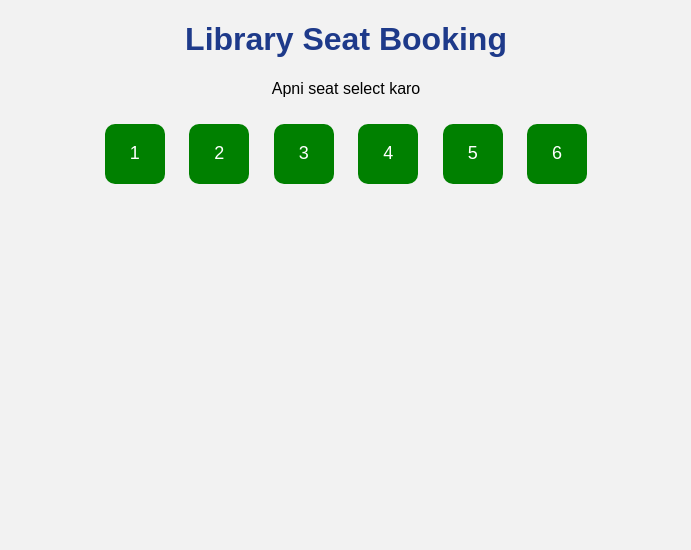
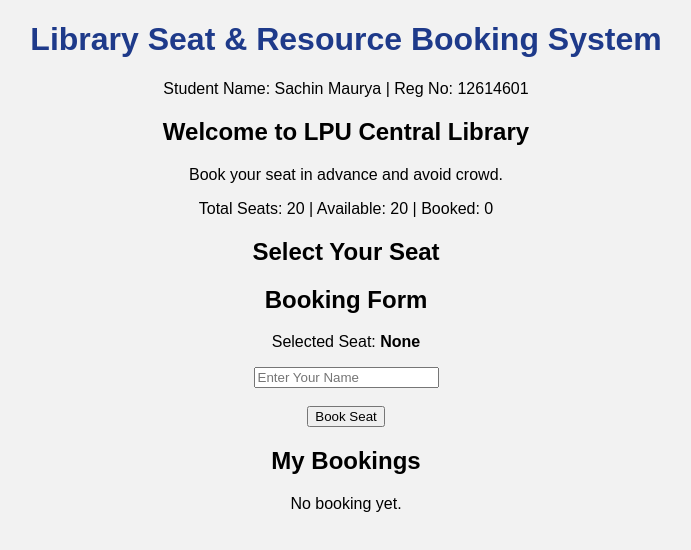
Before and after one commit to sachinmaurya9493/Library-seat-booking, a plain HTML site: page index.html in a window 1280 px wide. Shown: the whole page, without its empty margins (294-985 px from the left). Drawn offline with Linux system fonts and the light colour scheme.

Commit message:
Enhance library booking page layout and content
Updated the title and header for clarity, added a booking form, and improved the layout with additional sections.

```diff
--- a/index.html
+++ b/index.html
@@ -1,26 +1,38 @@
 <!DOCTYPE html>
-<html lang="en">
+<html>
 <head>
-<meta charset="UTF-8">
-<meta name="viewport" content="width=device-width, initial-scale=1.0">
-<title>Library Seat Booking</title>
+<title>Library Seat Booking System</title>
 <link rel="stylesheet" href="style.css">
 </head>
 <body>
 
-<h1>Library Seat Booking</h1>
-<p>Apni seat select karo</p>
+<header>
+<h1>Library Seat & Resource Booking System</h1>
+<p>Student Name: Sachin Maurya | Reg No: 12614601</p>
+</header>
 
-<div class="seats">
-  <button class="seat" onclick="bookSeat(this)">1</button>
-  <button class="seat" onclick="bookSeat(this)">2</button>
-  <button class="seat" onclick="bookSeat(this)">3</button>
-  <button class="seat" onclick="bookSeat(this)">4</button>
-  <button class="seat" onclick="bookSeat(this)">5</button>
-  <button class="seat" onclick="bookSeat(this)">6</button>
+<div class="box">
+<h2>Welcome to LPU Central Library</h2>
+<p>Book your seat in advance and avoid crowd.</p>
+<p>Total Seats: 20 | Available: <span id="avail">20</span> | Booked: <span id="bookedCount">0</span></p>
 </div>
 
-<p id="msg"></p>
+<div class="box">
+<h2>Select Your Seat</h2>
+<div id="seatBox"></div>
+</div>
+
+<div class="box">
+<h2>Booking Form</h2>
+<p>Selected Seat: <b id="selectedSeat">None</b></p>
+<input id="name" placeholder="Enter Your Name"><br><br>
+<button onclick="bookSeat()">Book Seat</button>
+</div>
+
+<div class="box">
+<h2>My Bookings</h2>
+<p id="myBooking">No booking yet.</p>
+</div>
 
 <script src="script.js"></script>
 </body>
```
